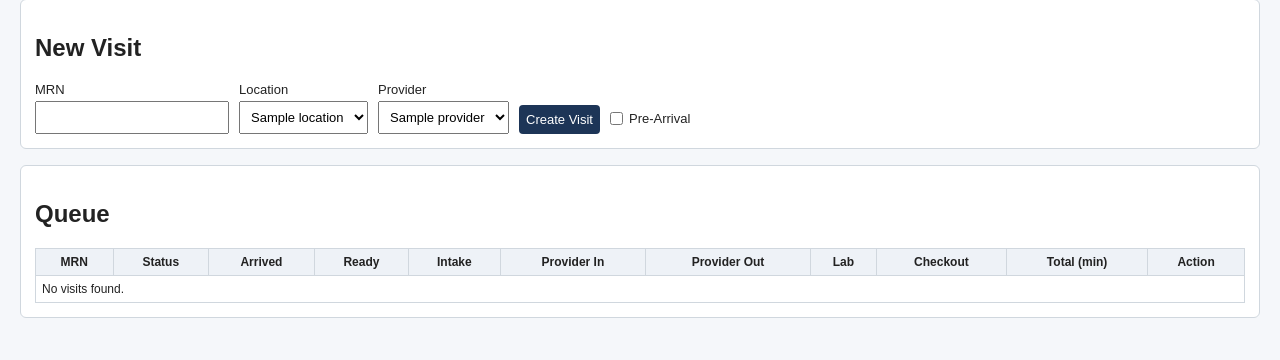
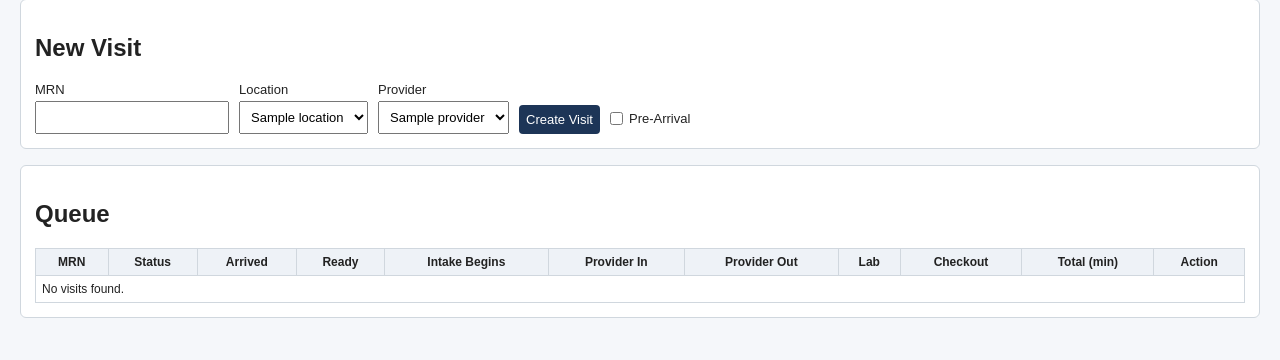
Before and after one commit to TangoOscarTango/Ncf-PtWait, a FastAPI app: page /dashboard in a window 1280 px wide. Shown: the part 221-581 px from the top of the page. Run offline with FastAPI, Linux system fonts and the light colour scheme; the visitor is signed in with stand-in values (Sample User, id 1); tables that the repository leaves empty hold one stand-in row (values such as "Sample post").

Commit message:
Rename intake column to intake begins

```diff
--- a/templates/dashboard.html
+++ b/templates/dashboard.html
@@ -97,7 +97,7 @@
           <th>Status</th>
           <th>Arrived</th>
           <th>Ready</th>
-          <th>Intake</th>
+          <th>Intake Begins</th>
           <th>Provider In</th>
           <th>Provider Out</th>
           <th>Lab</th>
```
